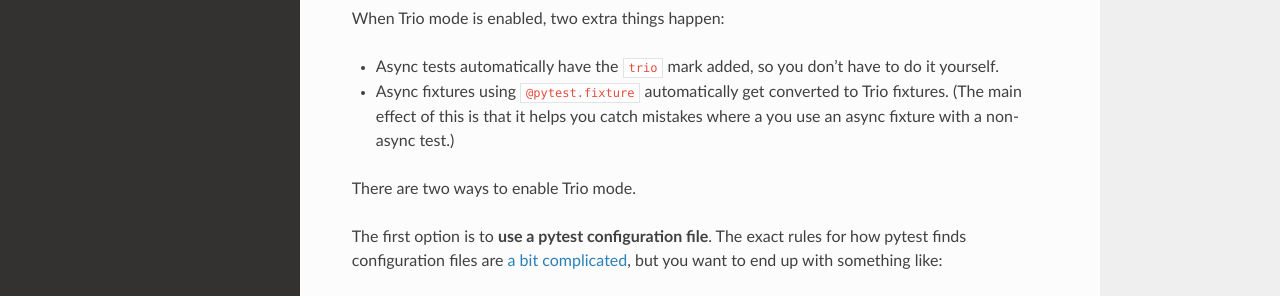
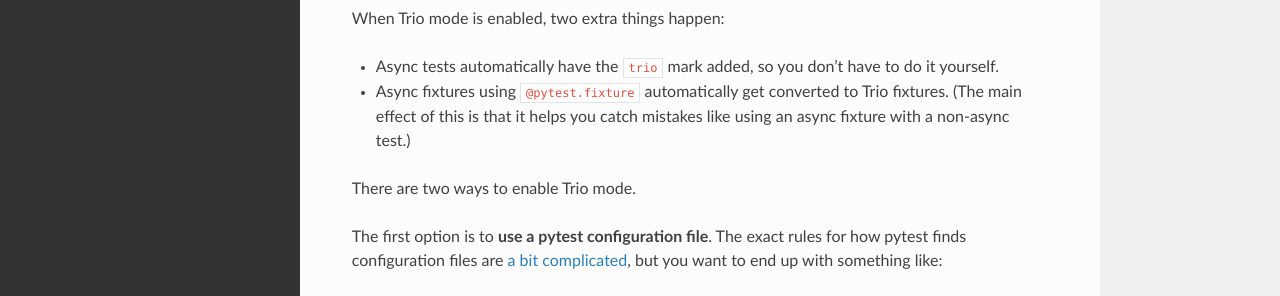
Before and after one commit to python-trio/pytest-trio, a Sphinx documentation site: the page built from docs/source/reference.rst, in a window 1280 px wide and 900 px high. Shown: the part 380-676 px from the top of the window. Built offline with Sphinx 7.4.7 and the Read the Docs theme 2.0.0, drawn with Linux system fonts in a browser that asks for light colours; the version number could not be read and is left out.

Commit message:
"where a you use" …

```diff
--- a/docs/source/reference.rst
+++ b/docs/source/reference.rst
@@ -19,7 +19,7 @@
   have to do it yourself.
 * Async fixtures using ``@pytest.fixture`` automatically get converted
   to Trio fixtures. (The main effect of this is that it helps you
-  catch mistakes where a you use an async fixture with a non-async
+  catch mistakes like using an async fixture with a non-async
   test.)
 
 There are two ways to enable Trio mode.
```
